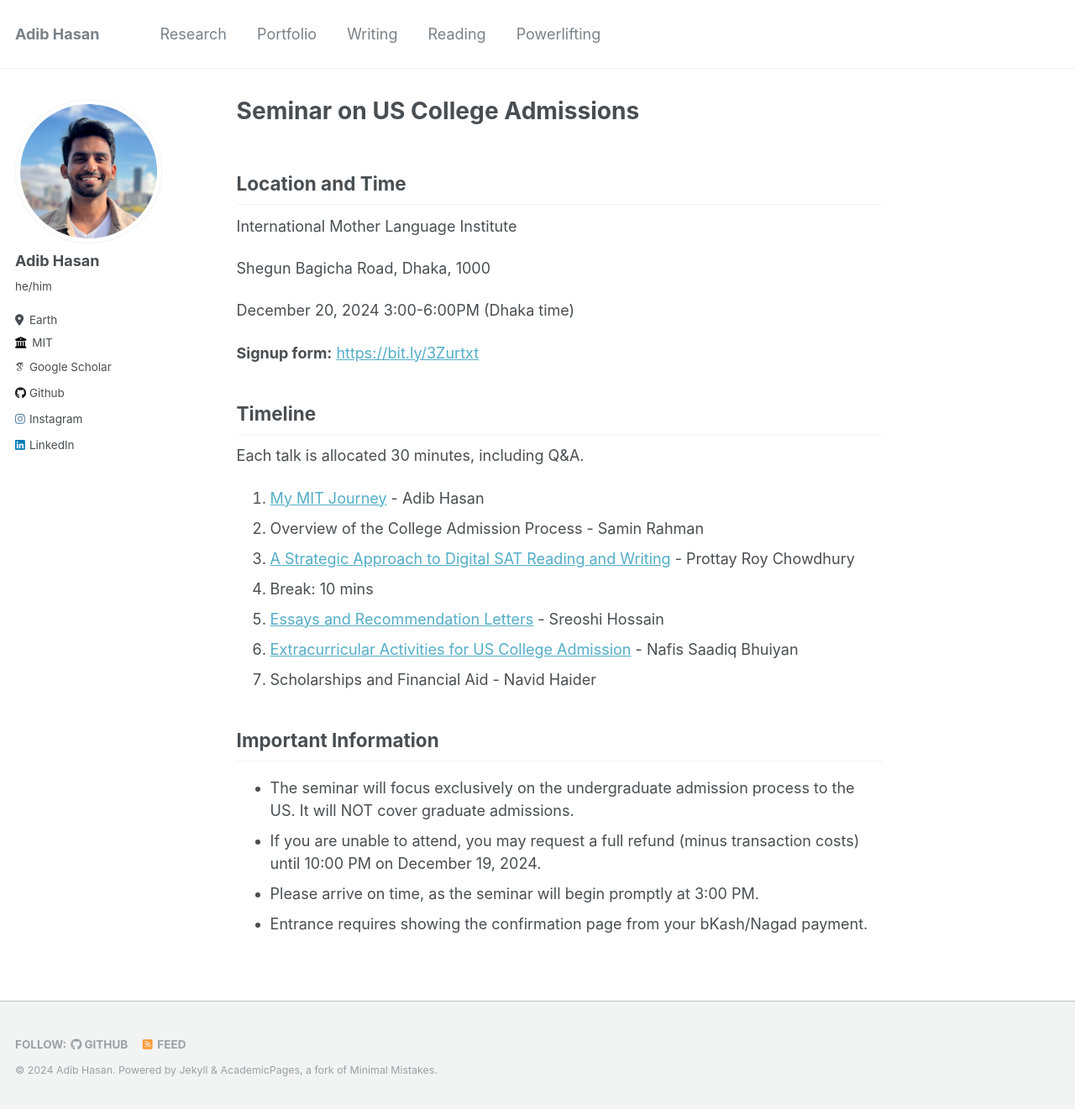
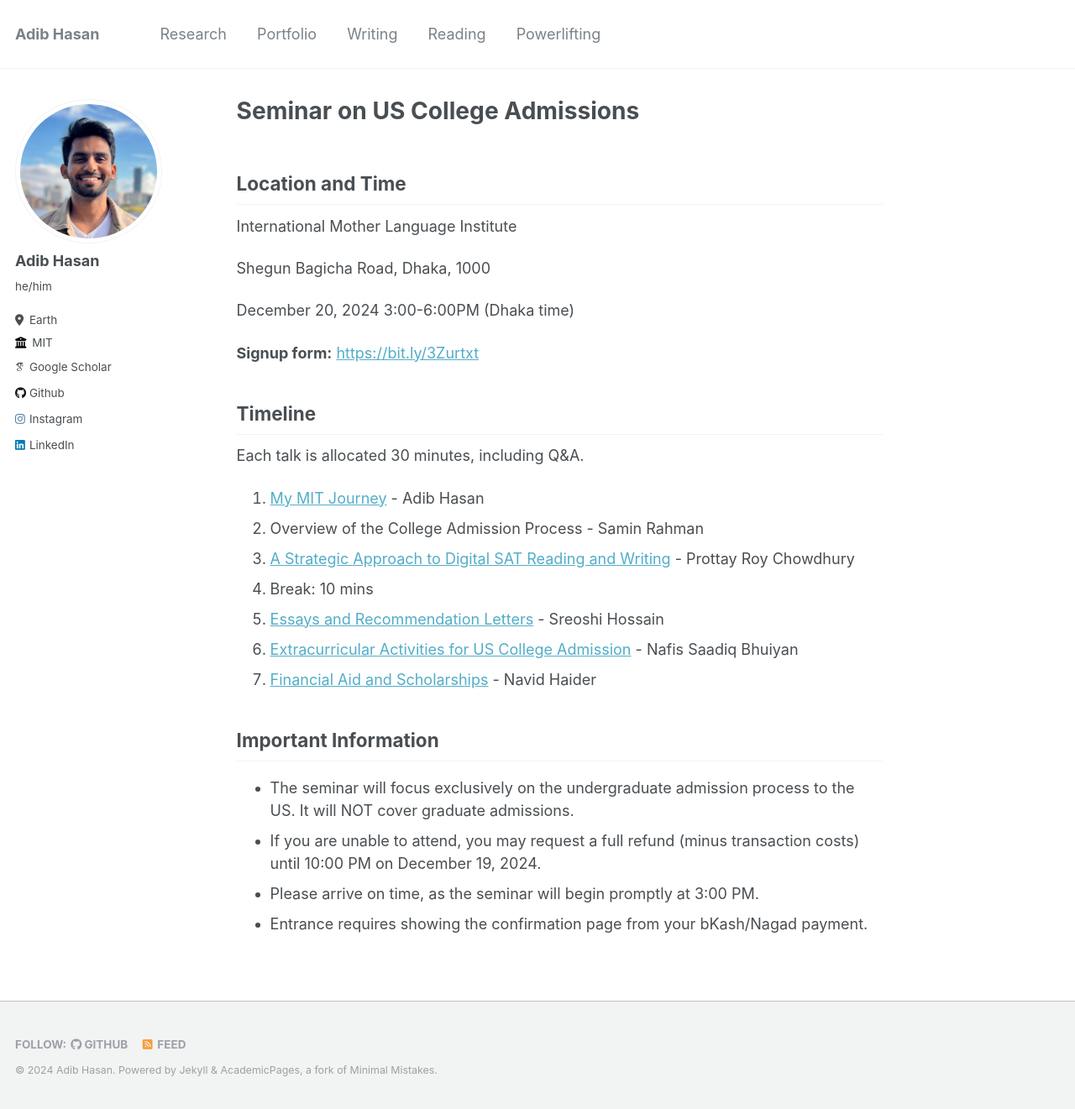
Before and after one commit to Neehan/neehan.github.io, a Jekyll site: the page built from _pages/us-seminar-2024.md, in a window 1280 px wide and 1321 px high. Shown: the whole window at 84% size. Built offline with Jekyll 4.4.1, drawn with Linux system fonts in a browser that asks for light colours; some web fonts are replaced; part of the change alters nothing that is shown.

```diff
--- a/_pages/us-seminar-2024.md
+++ b/_pages/us-seminar-2024.md
@@ -20,7 +20,7 @@ Each talk is allocated 30 minutes, including Q&A.
 4. Break: 10 mins
 5. [Essays and Recommendation Letters](https://drive.google.com/drive/folders/1VM_CMhB8UFqHeGDtZ-MSXRIQipcsFGfS) - Sreoshi Hossain
 6. [Extracurricular Activities for US College Admission](https://docs.google.com/presentation/d/1AOo_Tl1VybBTw7uVOKhUGUFOcMycOQGI_Cu9vYTGjSQ/edit?usp=sharing) - Nafis Saadiq Bhuiyan
-7. Scholarships and Financial Aid - Navid Haider
+7. [Financial Aid and Scholarships](https://docs.google.com/presentation/d/1Bky0QyVaBOJy0gmrD4vSWEkJfYqHYkpj/edit?usp=sharing&ouid=117674254524220801281&rtpof=true&sd=true) - Navid Haider
 
 ## Important Information
 - The seminar will focus exclusively on the undergraduate admission process to the US. It will NOT cover graduate admissions.
```
